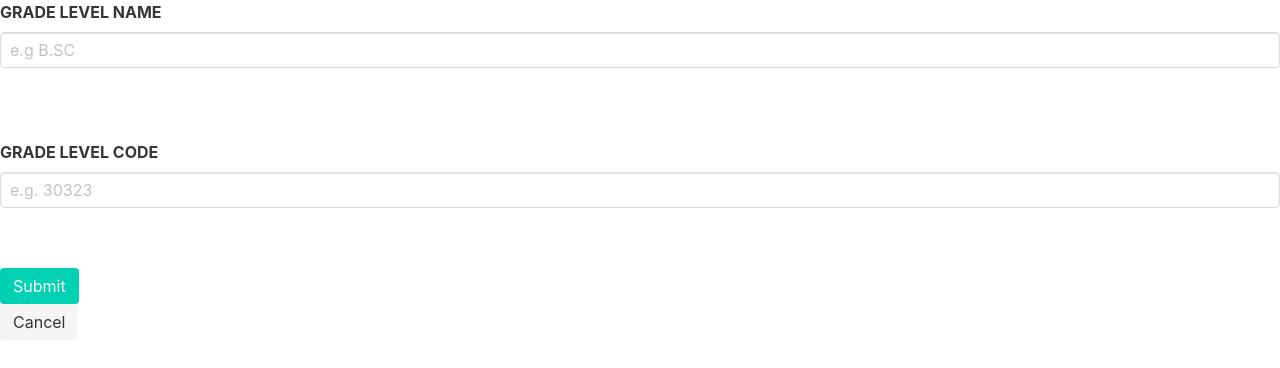
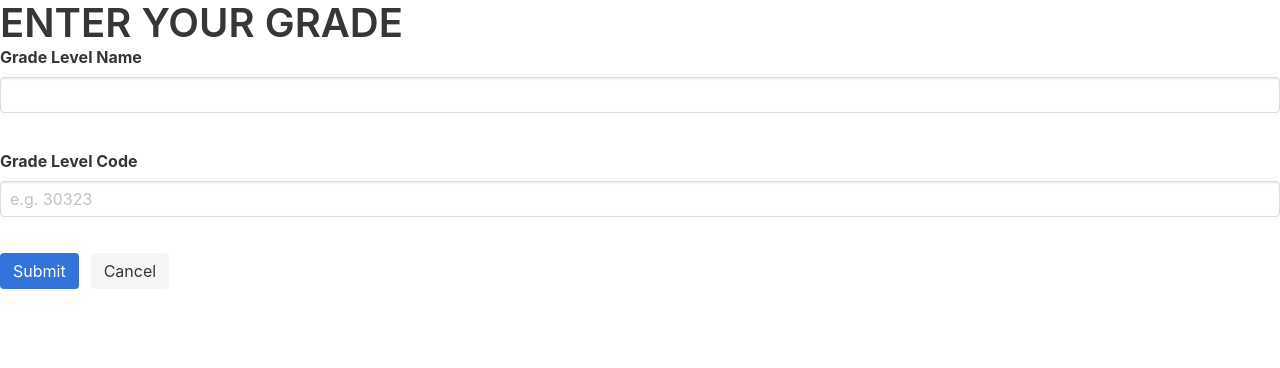
Before and after one commit to dclm-code/portal, a plain HTML site: page pages/grade_levels/grade_level.html in a window 1280 px wide. Drawn offline with Linux system fonts and the light colour scheme.

Commit message:
Add files via upload

```diff
--- a/pages/grade_levels/grade_level.html
+++ b/pages/grade_levels/grade_level.html
@@ -10,27 +10,31 @@
 </head>
 
 <body>
+  <header >
+                <h1 class="title is-2">ENTER YOUR GRADE</h1>
+              </header>
+              <div ng-app="dclm-app" ng-controller="Grade_Level">
     <form class="form">
         <div class="field">
-            <label class="label">GRADE LEVEL NAME</label>
+            <label class="label">Grade Level Name</label>
             <div class="control">
-                <input class="input" type="text" placeholder="e.g B.SC">
-            </div><br><br><br>
-
+                <input ng-model="grade_code" class="input" type="e.g B.SC">
+            </div><br>
+          </div>
             <div class="field">
-                <label class="label">GRADE LEVEL CODE</label>
+                <label class="label">Grade Level Code</label>
                 <div class="control">
-                    <input class="input" type="code" placeholder="e.g. 30323">
+                    <input ng-model="grade_code" class="input" type="code" placeholder="e.g. 30323">
                 </div>
-            </div><br><br>
-            <div class="control">
-                <button class="button is-primary">Submit</button>
-            </div>
-            <p class="control">
-                <a class="button is-light">
-                  Cancel
-                </a>
-            </p>
+            </div><br>
+            <div class="field is-grouped">
+                    <div class="control">
+                      <button ng-click="save();" class="button is-link">Submit</button>
+                    </div>
+                    <div class="control">
+                      <button class="button is-light">Cancel</button>
+                    </div>
+                  </div>
         </div>
     </form>
 </body>
```
Also changed, not shown: pages/grade_levels/index.html (added, +12 -0 lines), pages/grade_levels/view.html (added, +12 -0 lines).
